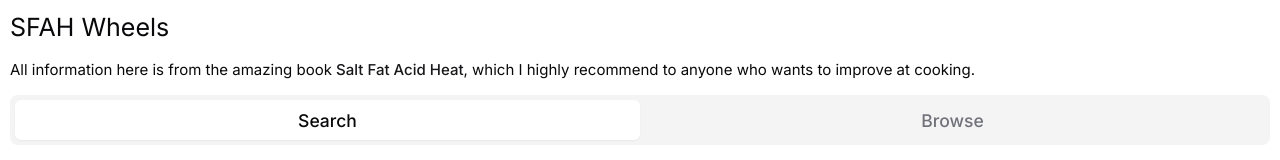
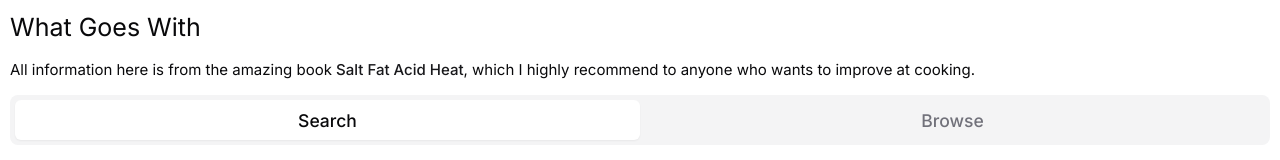
Before and after one commit to tweeres04/sfah-wheels, a Next.js app: page / in a window 1280 px wide. Shown: the top 160 px of the page. Built offline with nearby package versions, Linux system fonts and the light colour scheme; no server answers.

Commit message:
Rename to What Goes With

```diff
--- a/src/app/browse/foods/[food]/page.tsx
+++ b/src/app/browse/foods/[food]/page.tsx
@@ -16,9 +16,9 @@
 export function generateMetadata({ params: { food } }: GmProps): Metadata {
 	const decodedFood = decodeURIComponent(food)
 	const capitalizedFood = capitalize(decodedFood)
-	const title = `${capitalizedFood} - SFAH Wheels`
+	const title = `${capitalizedFood} - What Goes With`
 	const description = `Find ingredients that go with ${decodedFood}`
-	const url = `https://sfah-wheels.tweeres.ca/browse/foods/${decodedFood}`
+	const url = `https://whatgoeswith.tweeres.com/browse/foods/${decodedFood}`
 
 	return {
 		title,
--- a/src/app/browse/foods/page.tsx
+++ b/src/app/browse/foods/page.tsx
@@ -6,9 +6,10 @@
 import { capitalize, orderBy } from 'lodash'
 import { Metadata } from 'next'
 
-const title = 'Browse by food - SFAH Wheels'
-const description = 'Find ingredients that go well together'
-const url = 'https://sfah-wheels.tweeres.ca/browse/foods'
+const title = 'Browse by food - What Goes With'
+const description =
+	'Find ingredients that go well together. Grouped by ingredient type, region, and country.'
+const url = 'https://whatgoeswith.tweeres.com/browse/foods'
 
 export const metadata: Metadata = {
 	title,
--- a/src/app/browse/page.tsx
+++ b/src/app/browse/page.tsx
@@ -5,10 +5,10 @@
 import Browse from './Browse'
 import { Metadata } from 'next'
 
-const title = 'Browse by category - SFAH Wheels'
+const title = 'Browse by category - What Goes With'
 const description =
 	'Browse by category and region to find ingredients that go well together'
-const url = 'https://sfah-wheels.tweeres.ca/browse'
+const url = 'https://whatgoeswith.tweeres.com/browse'
 
 export const metadata: Metadata = {
 	title,
--- a/src/app/browse/regions/[region]/page.tsx
+++ b/src/app/browse/regions/[region]/page.tsx
@@ -14,9 +14,9 @@
 
 export function generateMetadata({ params: { region } }: GmProps): Metadata {
 	const decodedRegion = decodeURIComponent(region)
-	const title = `${decodedRegion} - SFAH Wheels`
+	const title = `${decodedRegion} - What Goes With`
 	const description = `Find ingredients that are used in ${decodedRegion}`
-	const url = `https://sfah-wheels.tweeres.ca/browse/regions/${decodedRegion}`
+	const url = `https://whatgoeswith.tweeres.com/browse/regions/${decodedRegion}`
 
 	return {
 		title,
--- a/src/app/browse/regions/page.tsx
+++ b/src/app/browse/regions/page.tsx
@@ -6,9 +6,9 @@
 import { orderBy } from 'lodash'
 import { Metadata } from 'next'
 
-const title = 'Browse by region - SFAH Wheels'
+const title = 'Browse by region - What Goes With'
 const description = 'Find ingredients that are used in a region'
-const url = 'https://sfah-wheels.tweeres.ca/browse/regions'
+const url = 'https://whatgoeswith.tweeres.com/browse/regions'
 
 export const metadata: Metadata = {
 	title,
--- a/src/app/layout.tsx
+++ b/src/app/layout.tsx
@@ -31,7 +31,7 @@
 				) : null}
 				<div className="container mx-auto p-2 space-y-3">
 					<Link href="/" className="text-xl">
-						SFAH Wheels
+						What Goes With
 					</Link>
 					<p className="text-xs">
 						All information here is from the amazing book{' '}
--- a/src/app/manifest.ts
+++ b/src/app/manifest.ts
@@ -3,8 +3,8 @@
 
 export default function manifest(): MetadataRoute.Manifest {
 	return {
-		name: 'SFAH Wheels',
-		short_name: 'SFAH Wheels',
+		name: 'What Goes With',
+		short_name: 'What Goes With',
 		description: 'Learn what ingredients go together',
 		start_url: '/',
 		display: 'standalone',
--- a/src/app/page.tsx
+++ b/src/app/page.tsx
@@ -6,10 +6,10 @@
 import { flatData } from './flatData'
 import { Metadata } from 'next'
 
-const title = 'Search - SFAH Wheels'
+const title = 'Search - What Goes With'
 const description =
 	'Search a category, region, or ingredient to find the right ingredient for your dish'
-const url = 'https://sfah-wheels.tweeres.ca'
+const url = 'https://whatgoeswith.tweeres.com'
 
 export const metadata: Metadata = {
 	title,
--- a/src/app/sitemap.ts
+++ b/src/app/sitemap.ts
@@ -7,7 +7,7 @@
 function urlFromPath(path: string) {
 	path = escape(path)
 	path = encodeURI(path)
-	return `https://sfah-wheels.tweeres.ca${path}`
+	return `https://whatgoeswith.tweeres.com${path}`
 }
 
 export default async function sitemap(): Promise<MetadataRoute.Sitemap> {
```
